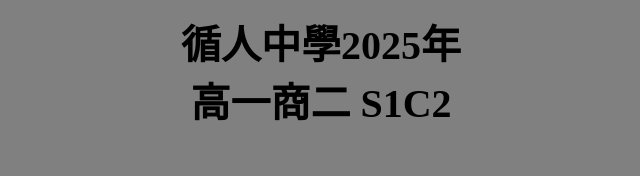
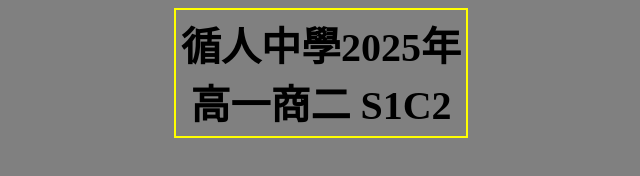
Before and after one commit to BlazingFlame009/S1C2, a plain HTML site: page index.html in a window 1280 px wide. Shown: the whole page, without its empty margins (319-959 px from the left). Drawn offline with Linux system fonts and the light colour scheme.

Commit message:
Update index.html

```diff
--- a/index.html
+++ b/index.html
@@ -4,7 +4,7 @@
       <meta name="viewport" content="width=device-width, initial-scale=1.0" />
       <meta name="keywords" content="S1C2, 2025, 40, TJHS">
       <title>S1C2 2025</title>
-      <style src="./style.css"></style>
+      <link rel="stylesheet" href="./style.css" />
     <head>
   <body style="background-color: #808080">
     <div class="ilb" style="width: 100%; text-align: center;">
```
